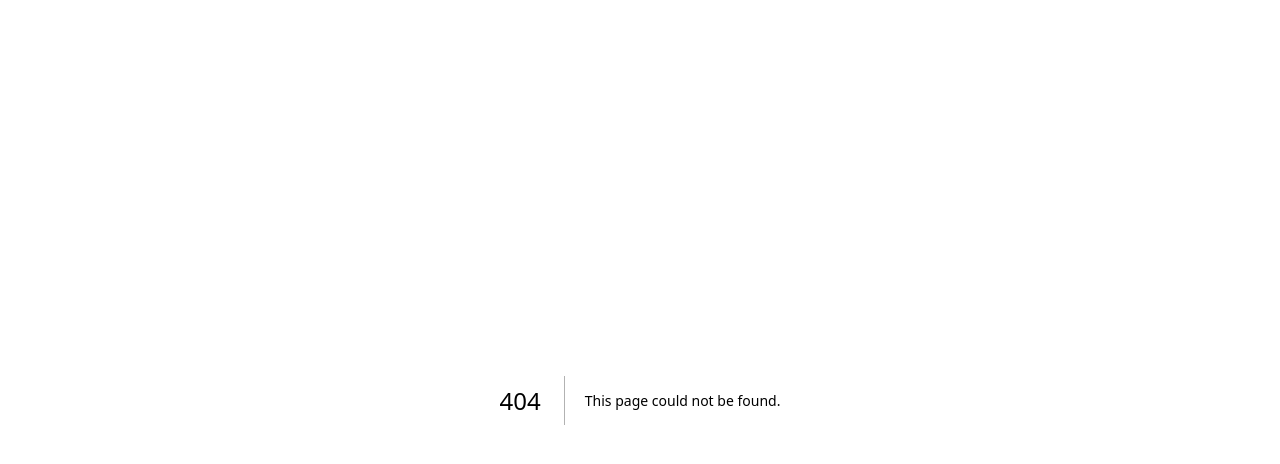
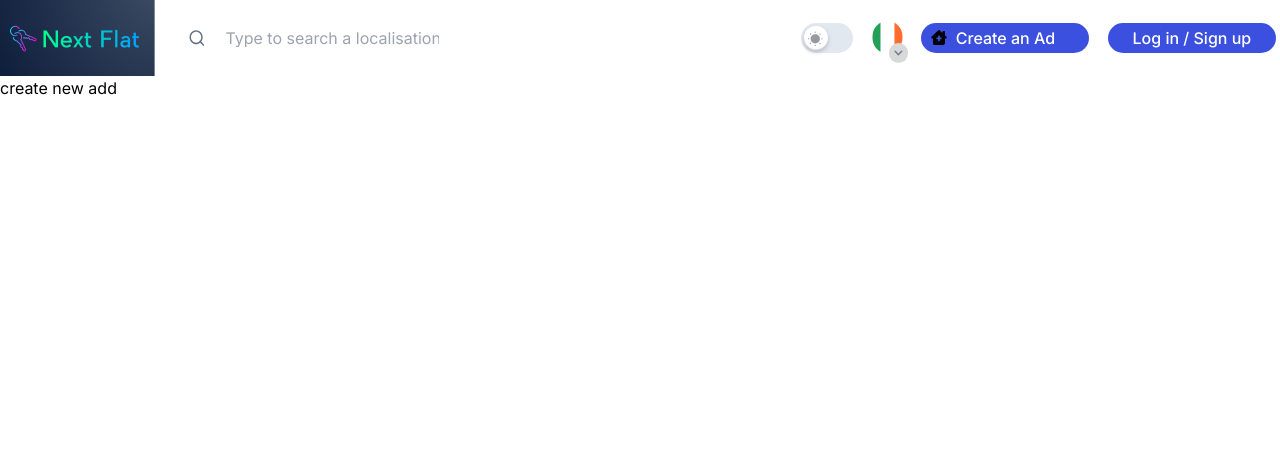
Before and after one commit to sakibsarkar/nextflat-dashboard, a Next.js app: page /createad in a window 1280 px wide. Before the commit this address had no page. Shown: the top 464 px of the page. Built offline with nearby package versions, Linux system fonts and the light colour scheme.

Commit message:
create add layout created

```diff
--- /dev/null
+++ b/src/app/(createad)/createad/page.tsx
@@ -0,0 +1,9 @@
+const page = () => {
+    return (
+        <div>
+            create new add
+        </div>
+    );
+};
+
+export default page;
--- /dev/null
+++ b/src/app/(createad)/layout.tsx
@@ -0,0 +1,13 @@
+import Navbar from "@/shared/Navbar/Navbar";
+import { ReactNode } from "react";
+
+const layout: React.FC<{ children: ReactNode }> = ({ children }) => {
+    return (
+        <div className="flex flex-col max-w-[1440px] mx-auto">
+            <Navbar />
+            {children}
+        </div>
+    );
+};
+
+export default layout;
--- a/src/shared/Navbar/Navbar.tsx
+++ b/src/shared/Navbar/Navbar.tsx
@@ -35,7 +35,7 @@ const Navbar = () => {
                             </div>
                         </div>
 
-                        <Link href={"/"} className="text-[16px] font-[500] text-white w-[168.269px] h-[30px] bg-[#3C50E0] pl-[10.32px] flex justify-start items-center gap-[8.33px] rounded-full"><HousePlusIcon />Create an Ad</Link>
+                        <Link href={"/createad"} className="text-[16px] font-[500] text-white w-[168.269px] h-[30px] bg-[#3C50E0] pl-[10.32px] flex justify-start items-center gap-[8.33px] rounded-full"><HousePlusIcon />Create an Ad</Link>
 
                         <Link href={"/"} className="text-[16px] font-[500] text-white w-[168.269px] h-[30px] bg-[#3C50E0] flex justify-center items-center gap-[8.33px] rounded-full">Log in / Sign up</Link>
 
```
